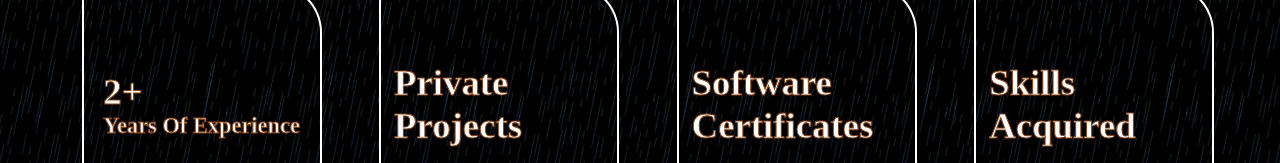
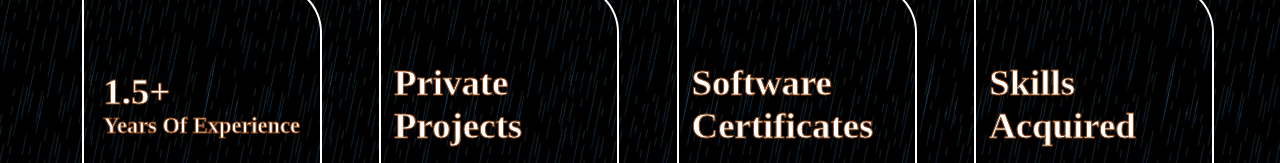
Before and after one commit to Gichbuoy/portfolio-v2, a React (Create React App) app: page /profile in a window 1280 px wide. Shown: the part 473-636 px from the top of the page. Built offline with nearby package versions, Linux system fonts and the light colour scheme.

Commit message:
Update About.js

```diff
--- a/src/components/Profile/Components/About/About.js
+++ b/src/components/Profile/Components/About/About.js
@@ -61,7 +61,7 @@ const About = () => {
                   onClick={() => navigate("/experience")}
                 >
                   <Style.About_Box_Paragraph_Span>
-                    2+
+                    1.5+
                   </Style.About_Box_Paragraph_Span>
                   years of experience
                 </Style.About_Box_Paragraph>
```
